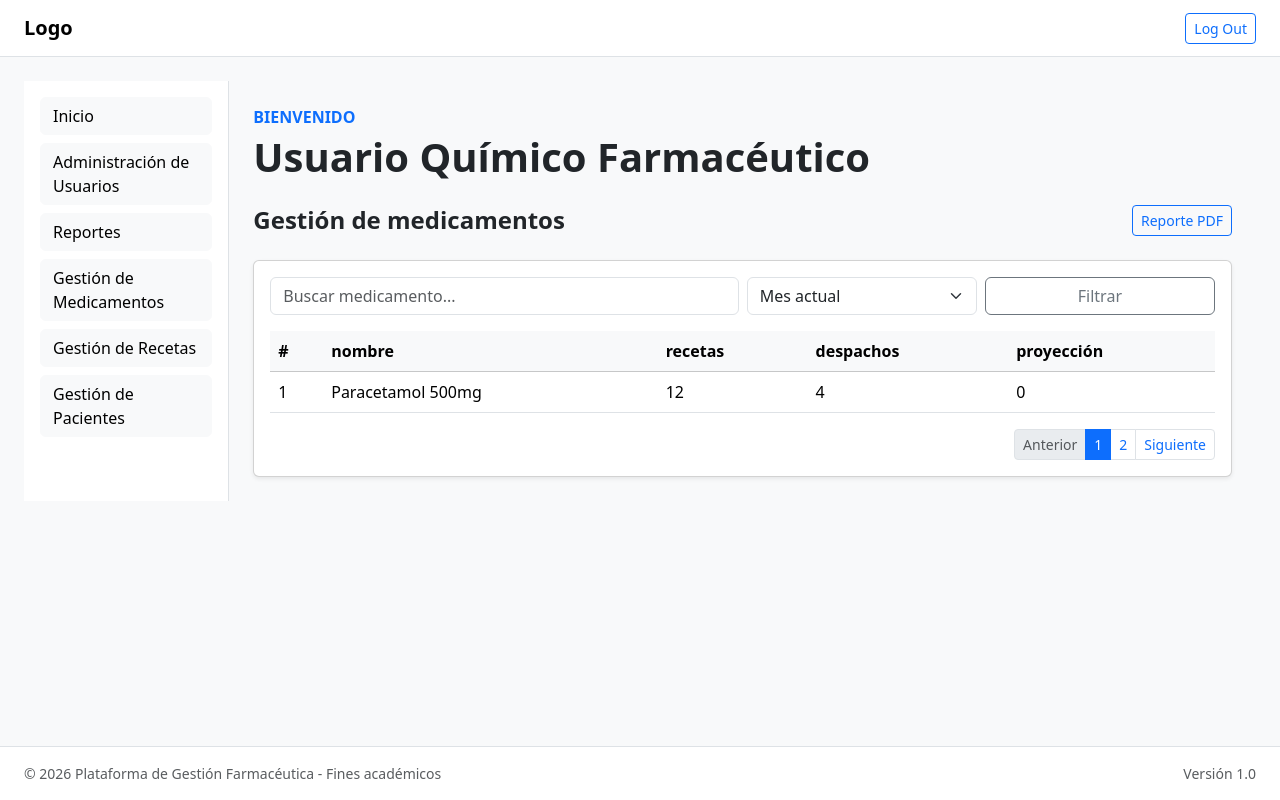
After one commit to Lorena-V/Proyecto-titulo-TI, a Flask app: page /medicamentos in a window 1280 px wide. The commit adds this page. Run offline with Flask 3, Linux system fonts and the light colour scheme.

Commit message:
Agregar API de medicamentos y vistas para gestión de medicamentos

```diff
--- a/app/__init__.py
+++ b/app/__init__.py
@@ -22,7 +22,7 @@ def create_app():
     app = Flask(__name__)
     app.config["SECRET_KEY"] = os.getenv("SECRET_KEY", "dev")
 
-    # Registrar rutas
+    # Registrar rutas (blueprints)
     from app.routes.health import health_bp
     app.register_blueprint(health_bp)
 
@@ -32,6 +32,9 @@ def create_app():
     from app.routes.views import views_bp
     app.register_blueprint(views_bp)
 
+    from app.routes.medicamentos_api import med_api_bp
+    app.register_blueprint(med_api_bp)
+
 
 
     return app
--- /dev/null
+++ b/app/routes/medicamentos_api.py
@@ -0,0 +1,20 @@
+from flask import Blueprint, jsonify, request
+
+med_api_bp = Blueprint("med_api", __name__, url_prefix="/api/medicamentos")
+
+# Datos de prueba (luego reemplazar por DB)
+DATA = [
+    {"id": 1, "nombre": "Paracetamol 500mg", "recetas": 12, "despachos": 4, "fecha": "2025-12-20"},
+    {"id": 2, "nombre": "Ibuprofeno 400mg", "recetas": 15, "despachos": 5, "fecha": "2025-10-10"},
+    {"id": 3, "nombre": "Amoxicilina 500mg", "recetas": 11, "despachos": 20, "fecha": "2025-08-01"},
+]
+
+@med_api_bp.get("")
+def listar():
+    q = (request.args.get("q") or "").lower().strip()
+
+    resultados = DATA
+    if q:
+        resultados = [m for m in DATA if q in m["nombre"].lower()]
+
+    return jsonify(resultados), 200
--- a/app/routes/views.py
+++ b/app/routes/views.py
@@ -1,4 +1,5 @@
 from flask import Blueprint, render_template
+# Vistas HTML
 
 views_bp = Blueprint("views", __name__)
 
@@ -29,3 +30,7 @@ def home():
 
     menu = menu_por_rol.get(rol, [])
     return render_template("home.html", menu=menu, rol=rol)
+
+@views_bp.get("/medicamentos")
+def medicamentos():
+    return render_template("medicamentos.html")
--- /dev/null
+++ b/app/static/js/app.js
@@ -0,0 +1,88 @@
+document.addEventListener("DOMContentLoaded", () => {
+  const searchInput = document.getElementById("searchMedicamento");
+  const tbody = document.getElementById("tablaMedicamentosBody");
+  const filtroSelect = document.getElementById("filtroPeriodo");
+  const btnFiltrar = document.getElementById("btnFiltrar");
+
+  if (!searchInput || !tbody) return;
+
+  let allData = []; // cache
+
+  function parseFechaYYYYMMDD(s) {
+    // "2025-12-20" -> Date
+    const [y, m, d] = (s || "").split("-").map(Number);
+    if (!y || !m || !d) return null;
+    return new Date(y, m - 1, d);
+  }
+
+  function dentroDelPeriodo(fechaStr, periodo) {
+    const fecha = parseFechaYYYYMMDD(fechaStr);
+    if (!fecha) return true; // si no hay fecha, no bloquea
+
+    const hoy = new Date();
+    const inicio = new Date(hoy);
+
+    if (periodo === "mes") {
+      inicio.setMonth(hoy.getMonth() - 1);
+    } else if (periodo === "3m") {
+      inicio.setMonth(hoy.getMonth() - 3);
+    } else if (periodo === "6m") {
+      inicio.setMonth(hoy.getMonth() - 6);
+    } else {
+      return true;
+    }
+
+    return fecha >= inicio && fecha <= hoy;
+  }
+
+  function render(data) {
+    tbody.innerHTML = "";
+
+    data.forEach((m) => {
+      const proyeccion = Math.max(0, (m.resetas || 0) - (m.despachos || 0));
+
+      const tr = document.createElement("tr");
+      tr.innerHTML = `
+        <td>${m.id}</td>
+        <td>${m.nombre}</td>
+        <td>${m.recetas ?? 0}</td>
+        <td>${m.despachos ?? 0}</td>
+        <td>${proyeccion}</td>
+      `;
+      tbody.appendChild(tr);
+    });
+  }
+
+  function aplicarFiltros() {
+    const q = (searchInput.value || "").toLowerCase().trim();
+    const periodo = filtroSelect ? filtroSelect.value : "mes";
+
+    const filtrado = allData
+      .filter((m) => (q ? m.nombre.toLowerCase().includes(q) : true))
+      .filter((m) => dentroDelPeriodo(m.fecha, periodo));
+
+    render(filtrado);
+  }
+
+  async function cargarInicial() {
+    const res = await fetch("/api/medicamentos");
+    allData = await res.json();
+    aplicarFiltros();
+  }
+
+  // Cargar al entrar
+  cargarInicial();
+
+  // Evento: búsqueda dinámica
+  searchInput.addEventListener("input", aplicarFiltros);
+
+  // Evento: cambio del select (filtra al cambiar)
+  if (filtroSelect) {
+    filtroSelect.addEventListener("change", aplicarFiltros);
+  }
+
+  // Evento: botón filtrar (por si quieres “demostrar click”)
+  if (btnFiltrar) {
+    btnFiltrar.addEventListener("click", aplicarFiltros);
+  }
+});
--- a/app/templates/base.html
+++ b/app/templates/base.html
@@ -45,6 +45,7 @@
         </div>
     </footer>
 
+<script src="{{ url_for('static', filename='js/app.js') }}"></script>
 <script src="https://cdn.jsdelivr.net/npm/bootstrap@5.3.3/dist/js/bootstrap.bundle.min.js"></script>
 </body>
 </html>
--- /dev/null
+++ b/app/templates/base_module.html
@@ -0,0 +1,29 @@
+<!-- Extención de base.html -->
+{% extends "base.html" %}
+
+{% block content %}
+    <div class="row g-0">
+        <!-- Sidebar (vertical)
+         (En móvil el sidebar pasa arriba (col-12) y en escritorio queda lateral)-->
+        <aside class="col-12 col-md-3 col-lg-2 bg-white border-end p-3">
+            <div class="d-flex flex-column gap-2">
+                <a class="btn btn-light text-start" href="/home">Inicio</a>
+                <a class="btn btn-light text-start" href="#">Administración de Usuarios</a>
+                <a class="btn btn-light text-start" href="#">Reportes</a>
+                <a class="btn btn-light text-start" href="/medicamentos">Gestión de Medicamentos</a>
+                <a class="btn btn-light text-start" href="#">Gestión de Recetas</a>
+                <a class="btn btn-light text-start" href="#">Gestión de Pacientes</a>
+            </div>
+        </aside>
+
+        <!-- Contenido del módulo -->
+        <section class="col-12 col-md-9 col-lg-10 p-4">
+        <!-- Encabezado de usuario -->
+            <div class="mb-4">
+                <p class="text-primary fw-semibold mb-1">BIENVENIDO</p>
+                <h1 class="display-6 fw-bold mb-0">Usuario Químico Farmacéutico</h1>
+            </div>
+            {% block module_content %}{% endblock %}
+        </section>
+    </div>
+{% endblock %}
--- /dev/null
+++ b/app/templates/medicamentos.html
@@ -0,0 +1,83 @@
+<!-- Gestión de medicamentos -->
+ {% extends "base_module.html" %}
+
+{% block title %}Gestión de Medicamentos{% endblock %}
+
+{% block module_content %}
+
+<div class="d-flex justify-content-between align-items-center mb-4">
+    <h1 class="h4 fw-bold mb-0">Gestión de medicamentos</h1>
+
+    <div class="d-flex gap-2">
+        <button class="btn btn-outline-primary btn-sm" type="button">Reporte PDF</button>
+        <!-- <button class="btn btn-primary btn-sm" type="button">Nuevo</button> -->
+    </div>
+</div>
+
+<div class="card shadow-sm">
+    <div class="card-body">
+
+        <!-- Barra superior: búsqueda + filtro -->
+        <div class="row g-2 align-items-center mb-3">
+            <!-- Buscador -->
+            <div class="col-12 col-md-6">
+                <input id="searchMedicamento" class="form-control" type="search" placeholder="Buscar medicamento...">
+            </div>
+
+            <!-- Filtro por periodo -->
+            <div class="col-12 col-md-3">
+                <select id="filtroPeriodo" class="form-select">
+                    <option value="mes" selected>Mes actual</option>
+                    <option value="3m" >Últimos 3 meses</option>
+                    <option value="6m">Últimos 6 meses</option>
+                </select>
+            </div>
+            <div class="col-12 col-md-3 text-md-end">
+                <button id="btnFiltrar" class="btn btn-outline-secondary w-100 w-md-auto" type="button">Filtrar</button>
+            </div>
+        </div>
+
+        <!-- Tabla -->
+        <div class="table-responsive">
+            <table class="table table-hover align-middle">
+                <thead class="table-light">
+                    <tr>
+                        <th>#</th>
+                        <th>nombre</th>
+                        <th>recetas</th>
+                        <th>despachos</th>
+                        <th>proyección</th>
+                    </tr>
+                </thead>
+                <tbody id="tablaMedicamentosBody">
+                    <tr>
+                        <td>1</td>
+                        <td>Paracetamol 500mg</td>
+                        <td>3</td>
+                        <td>2</td>
+                        <td>2</td>
+                    </tr>
+                    <tr>
+                        <td>2</td>
+                        <td>Ibuprofeno 400mg</td>
+                        <td>3</td>
+                        <td>2</td>
+                        <td>2</td>
+                    </tr>
+                </tbody>
+            </table>
+        </div>
+
+        <!-- Paginación (visual) -->
+        <nav class="d-flex justify-content-end">
+            <ul class="pagination pagination-sm mb-0">
+                <li class="page-item disabled"><a class="page-link" href="#">Anterior</a></li>
+                <li class="page-item active"><a class="page-link" href="#">1</a></li>
+                <li class="page-item"><a class="page-link" href="#">2</a></li>
+                <li class="page-item"><a class="page-link" href="#">Siguiente</a></li>
+            </ul>
+        </nav>
+    </div>
+</div>
+
+{% endblock %}
```
